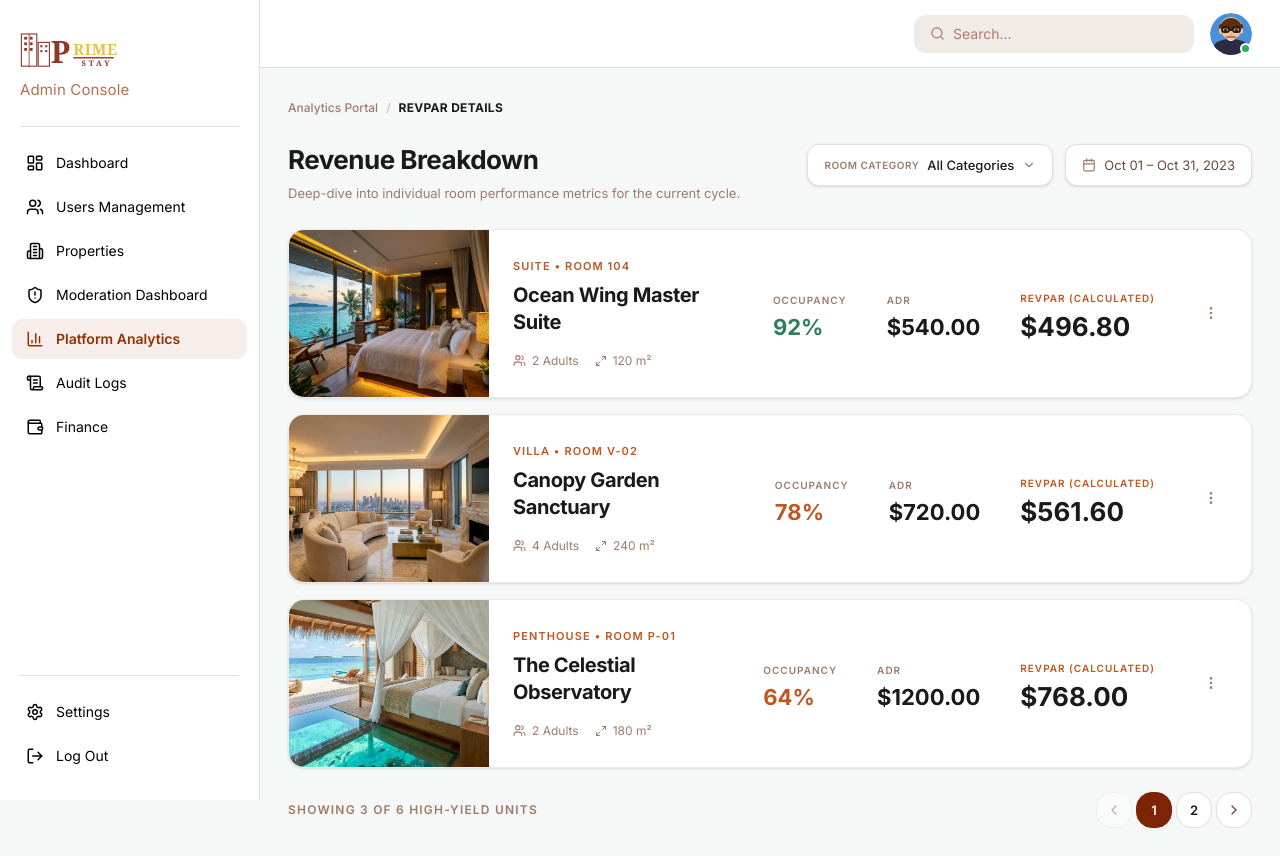
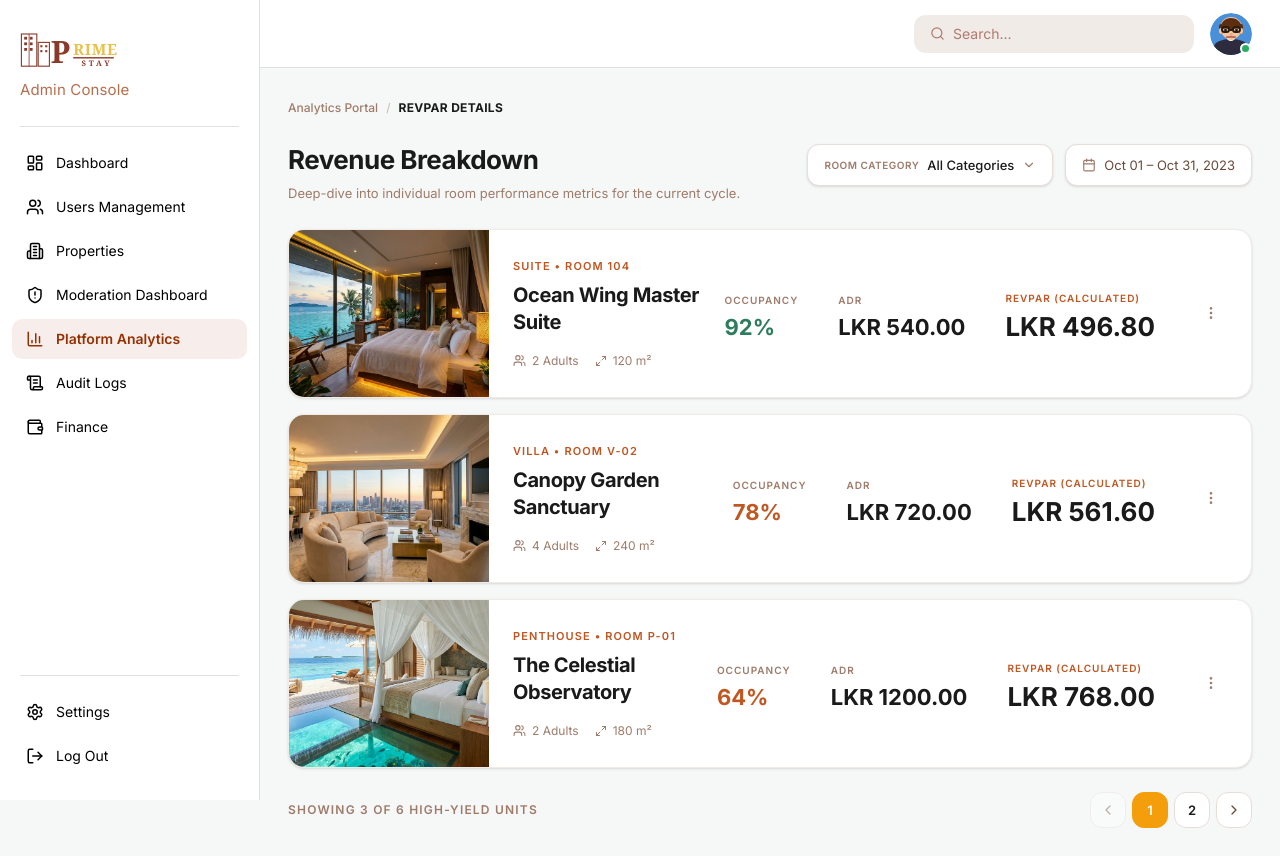
Before and after one commit to Dula0268/b4code-frontend, a Next.js app: page /admin/analytics/revpar in a window 1280 px wide. Built offline with nearby package versions, Linux system fonts and the light colour scheme.

Commit message:
style: Update buttons as rounded

```diff
--- a/src/app/admin/analytics/page.tsx
+++ b/src/app/admin/analytics/page.tsx
@@ -58,7 +58,7 @@ function CustomTooltip({ active, payload }: TooltipProps) {
           {payload[0].payload.month}
         </p>
         <p className="text-[13px] font-medium text-[#C05621]">
-          ${payload[0].value.toLocaleString()}
+          LKR {payload[0].value.toLocaleString()}
         </p>
       </div>
     );
@@ -120,7 +120,7 @@ export default function PlatformAnalyticsPage() {
                   Gross Booking Value
                 </p>
                 <p className="text-[34px] font-bold text-[#C05621] leading-none m-0">
-                  $1,284,500
+                  LKR 1,284,500
                 </p>
               </div>
               <span className="px-3 py-1 rounded-lg text-[12px] font-semibold bg-[#E6F5EF] text-[#2D7D5C]">
@@ -181,8 +181,8 @@ export default function PlatformAnalyticsPage() {
             <p className="text-[11px] font-semibold tracking-widest text-[#9E7B6A] uppercase m-0">
               Net Revenue
             </p>
-            <p className="text-[32px] font-bold text-[#1A1A1A] leading-none m-0">
-              $342,120
+            <p className="text-[28px] font-bold text-[#1A1A1A] leading-none m-0">
+              LKR 342,120
             </p>
             <div className="flex items-center gap-1.5">
               <TrendingUp size={14} color="#27ae60" />
@@ -217,7 +217,7 @@ export default function PlatformAnalyticsPage() {
               </p>
             </div>
             <p className="text-[36px] font-bold text-[#1A1A1A] leading-none m-0">
-              $420
+              LKR 420
             </p>
             <div>
               <div className="h-2 rounded-full bg-[#F0EBE7] overflow-hidden mb-1.5">
@@ -226,7 +226,7 @@ export default function PlatformAnalyticsPage() {
                   style={{ width: "93%" }}
                 />
               </div>
-              <p className="text-[12px] text-[#9E7B6A]">Goal: $450/night</p>
+              <p className="text-[12px] text-[#9E7B6A]">Goal: LKR 450/night</p>
             </div>
           </div>
 
@@ -239,8 +239,8 @@ export default function PlatformAnalyticsPage() {
               <p className="text-[11px] font-semibold tracking-widest text-[rgba(255,255,255,0.7)] uppercase m-0">
                 RevPAR
               </p>
-              <p className="text-[40px] font-bold text-white leading-none mt-2 mb-0">
-                $327.60
+              <p className="text-[36px] font-bold text-white leading-none mt-2 mb-0">
+                LKR 327.60
               </p>
             </div>
             <div className="flex items-center justify-between mt-6">
@@ -360,7 +360,7 @@ export default function PlatformAnalyticsPage() {
               </p>
             </div>
             <p className="text-[34px] font-bold text-white leading-none m-0 mt-3">
-              $68,424
+              LKR 68,424
             </p>
             <div className="mt-4 flex items-center gap-2 bg-[rgba(255,255,255,0.12)] rounded-lg px-3 py-2 w-fit">
               <span className="w-4 h-4 rounded-full bg-[#4CAF50] flex items-center justify-center flex-shrink-0">
--- a/src/app/admin/analytics/revpar/page.tsx
+++ b/src/app/admin/analytics/revpar/page.tsx
@@ -91,7 +91,6 @@ const ROOMS = [
 ];
 
 const ITEMS_PER_PAGE = 3;
-const TOTAL_PAGES = Math.ceil(ROOMS.length / ITEMS_PER_PAGE);
 
 const ROOM_CATEGORIES = [
   "All Categories",
@@ -155,7 +154,7 @@ function RoomCard({ room }: { room: (typeof ROOMS)[0] }) {
               ADR
             </p>
             <p className="text-[22px] font-bold text-[#1A1A1A] leading-none m-0">
-              ${room.adr.toFixed(2)}
+              LKR {room.adr.toFixed(2)}
             </p>
           </div>
           <div>
@@ -163,7 +162,7 @@ function RoomCard({ room }: { room: (typeof ROOMS)[0] }) {
               RevPAR (Calculated)
             </p>
             <p className="text-[26px] font-bold text-[#1A1A1A] leading-none m-0">
-              ${room.revpar.toFixed(2)}
+              LKR {room.revpar.toFixed(2)}
             </p>
           </div>
 
@@ -184,7 +183,6 @@ export default function RevparDetailPage() {
   const [selectedCategory, setSelectedCategory] = useState("All Categories");
   const [categoryOpen, setCategoryOpen] = useState(false);
 
-  // Filter by category
   const filtered =
     selectedCategory === "All Categories"
       ? ROOMS
@@ -291,12 +289,12 @@ export default function RevparDetailPage() {
             Showing {pageRooms.length} of {filtered.length} high-yield units
           </p>
 
-          {/* Pagination */}
-          <div className="flex items-center gap-1">
+          {/* Pagination — amber active style matching finance pages */}
+          <div className="flex items-center gap-1.5">
             <button
               onClick={() => setCurrentPage((p) => Math.max(1, p - 1))}
               disabled={currentPage === 1}
-              className="w-9 h-9 rounded-lg border border-[#E8DDD8] flex items-center justify-center bg-white disabled:opacity-40 hover:bg-[#FAF5F2] transition-colors"
+              className="w-9 h-9 rounded-xl border border-[#E8DDD8] flex items-center justify-center bg-white disabled:opacity-40 hover:bg-[#FAF5F2] transition-colors"
             >
               <ChevronLeft size={16} color="#6B4A3A" />
             </button>
@@ -305,9 +303,9 @@ export default function RevparDetailPage() {
               <button
                 key={page}
                 onClick={() => setCurrentPage(page)}
-                className={`w-9 h-9 rounded-lg text-[13px] font-semibold border transition-colors ${
+                className={`w-9 h-9 rounded-xl text-[13px] font-semibold border transition-colors ${
                   currentPage === page
-                    ? "bg-[#7B2504] text-white border-[#7B2504]"
+                    ? "bg-[#F59E0B] text-white border-[#F59E0B]"
                     : "bg-white text-[#1A1A1A] border-[#E8DDD8] hover:bg-[#FAF5F2]"
                 }`}
               >
@@ -318,7 +316,7 @@ export default function RevparDetailPage() {
             <button
               onClick={() => setCurrentPage((p) => Math.min(totalPages, p + 1))}
               disabled={currentPage === totalPages}
-              className="w-9 h-9 rounded-lg border border-[#E8DDD8] flex items-center justify-center bg-white disabled:opacity-40 hover:bg-[#FAF5F2] transition-colors"
+              className="w-9 h-9 rounded-xl border border-[#E8DDD8] flex items-center justify-center bg-white disabled:opacity-40 hover:bg-[#FAF5F2] transition-colors"
             >
               <ChevronRight size={16} color="#6B4A3A" />
             </button>
```
